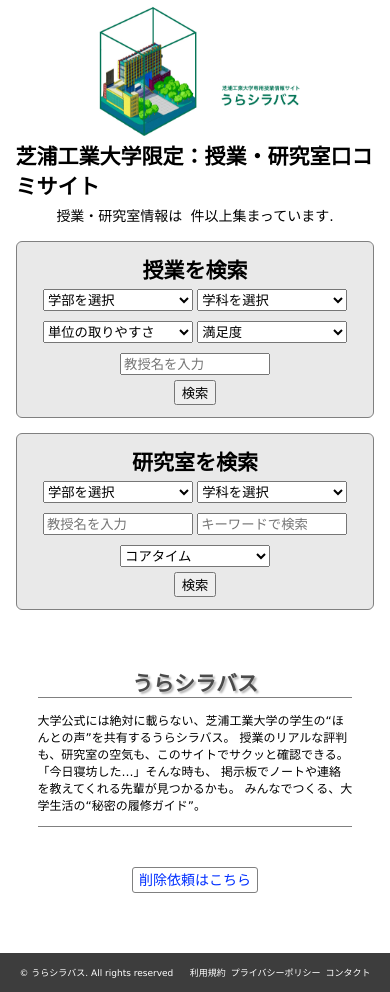
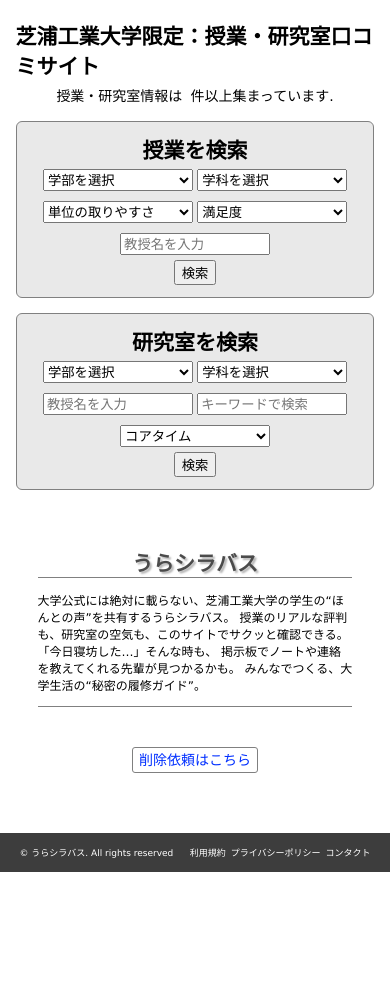
Before and after one commit to origin-world32/urasyllabus, a Node server app: template views/index.ejs in a window 390 px wide. Shown: the part 60-1052 px from the top of the page. After the commit the page ends 932 px from the top, so only its background shows below. Run offline with Node 20, Linux system fonts and the light colour scheme; the template is opened without the code that fills it, so the values that code supplies are empty.

Commit message:
Refactor CSS: Remove background image and update padding
Removed background image from main wrapper and adjusted padding for all sections.

```diff
--- a/public/stylesheets/index.css
+++ b/public/stylesheets/index.css
@@ -1,12 +1,6 @@
-
-main .wrapper{
-  background-image: url(/images/69156.jpg);
-
-
-}
 
 .all-section{
-  padding-top: 343px;
+  padding-top: 32px;
   margin: 0 auto;
   width: 60%;
 
@@ -81,16 +75,10 @@
 /*ーーーーーーーーーレスポンシブデザインーーーーーーーー*/
 @media (max-width: 1024px) {
 
-  main .wrapper{
-    background-size: contain;  /* 全体表示して見切れ防止 */
-    background-repeat: no-repeat;
-    background-position: top center; /* 必要なら調整 */
-  }
-
   .all-section{
     width: 70%;
     margin: 0 auto;
-    padding-top: 320px;
+    padding-top: 40px;
   }
 
 
@@ -118,14 +106,10 @@
     margin-top: 60px;
 
   }
-  main .wrapper{
-    background-size: contain;  /* 全体表示して見切れ防止 */
-    background-repeat: no-repeat;
-    background-position: top center; /* 必要なら調整 */
-  }
+
   .all-section{
     width: 100%;
-    padding-top: 140px;
+    padding-top: 20px;
   }
 
   .form-section{
```
